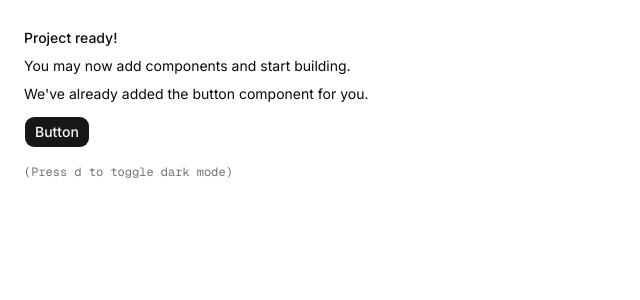
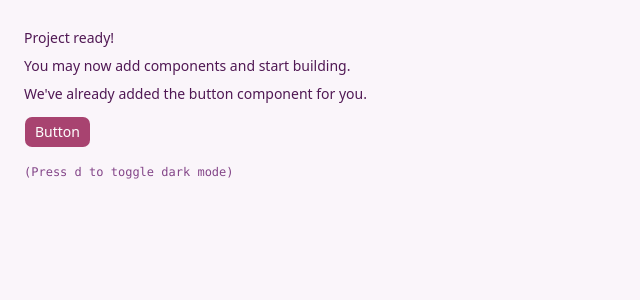
Before and after one commit to nilavtalukdar06/repo-ask, a Next.js app: page / in a window 1280 px wide. Shown: the top 300 px of the page, without its empty margins (0-640 px from the left). Built offline with nearby package versions, Linux system fonts and the light colour scheme.

Commit message:
added meatadata, updated theme and created claude.md

```diff
--- a/app/globals.css
+++ b/app/globals.css
@@ -6,7 +6,10 @@
 
 @theme inline {
   --font-heading: var(--font-sans);
-  --font-sans: var(--font-sans);
+  --font-sans:
+    ui-sans-serif, system-ui, -apple-system, BlinkMacSystemFont, "Segoe UI",
+    Roboto, "Helvetica Neue", Arial, "Noto Sans", sans-serif,
+    "Apple Color Emoji", "Segoe UI Emoji", "Segoe UI Symbol", "Noto Color Emoji";
   --color-sidebar-ring: var(--sidebar-ring);
   --color-sidebar-border: var(--sidebar-border);
   --color-sidebar-accent-foreground: var(--sidebar-accent-foreground);
@@ -45,75 +48,163 @@
   --radius-2xl: calc(var(--radius) * 1.8);
   --radius-3xl: calc(var(--radius) * 2.2);
   --radius-4xl: calc(var(--radius) * 2.6);
+  --font-mono:
+    ui-monospace, SFMono-Regular, Menlo, Monaco, Consolas, "Liberation Mono",
+    "Courier New", monospace;
+  --font-serif: ui-serif, Georgia, Cambria, "Times New Roman", Times, serif;
+  --radius: 0.5rem;
+  --tracking-tighter: calc(var(--tracking-normal) - 0.05em);
+  --tracking-tight: calc(var(--tracking-normal) - 0.025em);
+  --tracking-wide: calc(var(--tracking-normal) + 0.025em);
+  --tracking-wider: calc(var(--tracking-normal) + 0.05em);
+  --tracking-widest: calc(var(--tracking-normal) + 0.1em);
+  --tracking-normal: var(--tracking-normal);
+  --shadow-2xl: var(--shadow-2xl);
+  --shadow-xl: var(--shadow-xl);
+  --shadow-lg: var(--shadow-lg);
+  --shadow-md: var(--shadow-md);
+  --shadow: var(--shadow);
+  --shadow-sm: var(--shadow-sm);
+  --shadow-xs: var(--shadow-xs);
+  --shadow-2xs: var(--shadow-2xs);
+  --spacing: var(--spacing);
+  --letter-spacing: var(--letter-spacing);
+  --shadow-offset-y: var(--shadow-offset-y);
+  --shadow-offset-x: var(--shadow-offset-x);
+  --shadow-spread: var(--shadow-spread);
+  --shadow-blur: var(--shadow-blur);
+  --shadow-opacity: var(--shadow-opacity);
+  --color-shadow-color: var(--shadow-color);
+  --color-destructive-foreground: var(--destructive-foreground);
 }
 
 :root {
-  --background: oklch(1 0 0);
-  --foreground: oklch(0.145 0 0);
-  --card: oklch(1 0 0);
-  --card-foreground: oklch(0.145 0 0);
+  --background: oklch(0.9754 0.0084 325.6414);
+  --foreground: oklch(0.3257 0.1161 325.0372);
+  --card: oklch(0.9754 0.0084 325.6414);
+  --card-foreground: oklch(0.3257 0.1161 325.0372);
   --popover: oklch(1 0 0);
-  --popover-foreground: oklch(0.145 0 0);
-  --primary: oklch(0.205 0 0);
-  --primary-foreground: oklch(0.985 0 0);
-  --secondary: oklch(0.97 0 0);
-  --secondary-foreground: oklch(0.205 0 0);
-  --muted: oklch(0.97 0 0);
-  --muted-foreground: oklch(0.556 0 0);
-  --accent: oklch(0.97 0 0);
-  --accent-foreground: oklch(0.205 0 0);
-  --destructive: oklch(0.577 0.245 27.325);
-  --border: oklch(0.922 0 0);
-  --input: oklch(0.922 0 0);
-  --ring: oklch(0.708 0 0);
-  --chart-1: oklch(0.87 0 0);
-  --chart-2: oklch(0.556 0 0);
-  --chart-3: oklch(0.439 0 0);
-  --chart-4: oklch(0.371 0 0);
-  --chart-5: oklch(0.269 0 0);
-  --radius: 0.625rem;
-  --sidebar: oklch(0.985 0 0);
-  --sidebar-foreground: oklch(0.145 0 0);
-  --sidebar-primary: oklch(0.205 0 0);
-  --sidebar-primary-foreground: oklch(0.985 0 0);
-  --sidebar-accent: oklch(0.97 0 0);
-  --sidebar-accent-foreground: oklch(0.205 0 0);
-  --sidebar-border: oklch(0.922 0 0);
-  --sidebar-ring: oklch(0.708 0 0);
+  --popover-foreground: oklch(0.3257 0.1161 325.0372);
+  --primary: oklch(0.5316 0.1409 355.1999);
+  --primary-foreground: oklch(1 0 0);
+  --secondary: oklch(0.8696 0.0675 334.8991);
+  --secondary-foreground: oklch(0.4448 0.1341 324.7991);
+  --muted: oklch(0.9395 0.026 331.5454);
+  --muted-foreground: oklch(0.4924 0.1244 324.4523);
+  --accent: oklch(0.8696 0.0675 334.8991);
+  --accent-foreground: oklch(0.4448 0.1341 324.7991);
+  --destructive: oklch(0.5248 0.1368 20.8317);
+  --border: oklch(0.8568 0.0829 328.911);
+  --input: oklch(0.8517 0.0558 336.6002);
+  --ring: oklch(0.5916 0.218 0.5844);
+  --chart-1: oklch(0.6038 0.2363 344.4657);
+  --chart-2: oklch(0.4445 0.2251 300.6246);
+  --chart-3: oklch(0.379 0.0438 226.1538);
+  --chart-4: oklch(0.833 0.1185 88.3461);
+  --chart-5: oklch(0.7843 0.1256 58.9964);
+  --radius: 0.5rem;
+  --sidebar: oklch(0.936 0.0288 320.5788);
+  --sidebar-foreground: oklch(0.4948 0.1909 354.5435);
+  --sidebar-primary: oklch(0.3963 0.0251 285.1962);
+  --sidebar-primary-foreground: oklch(0.9668 0.0124 337.5228);
+  --sidebar-accent: oklch(0.9789 0.0013 106.4235);
+  --sidebar-accent-foreground: oklch(0.3963 0.0251 285.1962);
+  --sidebar-border: oklch(0.9383 0.0026 48.7178);
+  --sidebar-ring: oklch(0.5916 0.218 0.5844);
+  --destructive-foreground: oklch(1 0 0);
+  --font-sans:
+    ui-sans-serif, system-ui, -apple-system, BlinkMacSystemFont, "Segoe UI",
+    Roboto, "Helvetica Neue", Arial, "Noto Sans", sans-serif,
+    "Apple Color Emoji", "Segoe UI Emoji", "Segoe UI Symbol", "Noto Color Emoji";
+  --font-serif: ui-serif, Georgia, Cambria, "Times New Roman", Times, serif;
+  --font-mono:
+    ui-monospace, SFMono-Regular, Menlo, Monaco, Consolas, "Liberation Mono",
+    "Courier New", monospace;
+  --shadow-color: oklch(0 0 0);
+  --shadow-opacity: 0.1;
+  --shadow-blur: 3px;
+  --shadow-spread: 0px;
+  --shadow-offset-x: 0;
+  --shadow-offset-y: 1px;
+  --letter-spacing: 0em;
+  --spacing: 0.25rem;
+  --shadow-2xs: 0 1px 3px 0px hsl(0 0% 0% / 0.05);
+  --shadow-xs: 0 1px 3px 0px hsl(0 0% 0% / 0.05);
+  --shadow-sm:
+    0 1px 3px 0px hsl(0 0% 0% / 0.1), 0 1px 2px -1px hsl(0 0% 0% / 0.1);
+  --shadow: 0 1px 3px 0px hsl(0 0% 0% / 0.1), 0 1px 2px -1px hsl(0 0% 0% / 0.1);
+  --shadow-md:
+    0 1px 3px 0px hsl(0 0% 0% / 0.1), 0 2px 4px -1px hsl(0 0% 0% / 0.1);
+  --shadow-lg:
+    0 1px 3px 0px hsl(0 0% 0% / 0.1), 0 4px 6px -1px hsl(0 0% 0% / 0.1);
+  --shadow-xl:
+    0 1px 3px 0px hsl(0 0% 0% / 0.1), 0 8px 10px -1px hsl(0 0% 0% / 0.1);
+  --shadow-2xl: 0 1px 3px 0px hsl(0 0% 0% / 0.25);
+  --tracking-normal: 0em;
 }
 
 .dark {
-  --background: oklch(0.145 0 0);
-  --foreground: oklch(0.985 0 0);
-  --card: oklch(0.205 0 0);
-  --card-foreground: oklch(0.985 0 0);
-  --popover: oklch(0.205 0 0);
-  --popover-foreground: oklch(0.985 0 0);
-  --primary: oklch(0.922 0 0);
-  --primary-foreground: oklch(0.205 0 0);
-  --secondary: oklch(0.269 0 0);
-  --secondary-foreground: oklch(0.985 0 0);
-  --muted: oklch(0.269 0 0);
-  --muted-foreground: oklch(0.708 0 0);
-  --accent: oklch(0.269 0 0);
-  --accent-foreground: oklch(0.985 0 0);
-  --destructive: oklch(0.704 0.191 22.216);
-  --border: oklch(1 0 0 / 10%);
-  --input: oklch(1 0 0 / 15%);
-  --ring: oklch(0.556 0 0);
-  --chart-1: oklch(0.87 0 0);
-  --chart-2: oklch(0.556 0 0);
-  --chart-3: oklch(0.439 0 0);
-  --chart-4: oklch(0.371 0 0);
-  --chart-5: oklch(0.269 0 0);
-  --sidebar: oklch(0.205 0 0);
-  --sidebar-foreground: oklch(0.985 0 0);
-  --sidebar-primary: oklch(0.488 0.243 264.376);
-  --sidebar-primary-foreground: oklch(0.985 0 0);
-  --sidebar-accent: oklch(0.269 0 0);
-  --sidebar-accent-foreground: oklch(0.985 0 0);
-  --sidebar-border: oklch(1 0 0 / 10%);
-  --sidebar-ring: oklch(0.556 0 0);
+  --background: oklch(0.2409 0.0201 307.5346);
+  --foreground: oklch(0.8398 0.0387 309.5391);
+  --card: oklch(0.2803 0.0232 307.5413);
+  --card-foreground: oklch(0.8456 0.0302 341.4597);
+  --popover: oklch(0.1548 0.0132 338.9015);
+  --popover-foreground: oklch(0.9647 0.0091 341.8035);
+  --primary: oklch(0.4607 0.1853 4.0994);
+  --primary-foreground: oklch(0.856 0.0618 346.3684);
+  --secondary: oklch(0.3137 0.0306 310.061);
+  --secondary-foreground: oklch(0.8483 0.0382 307.9613);
+  --muted: oklch(0.2634 0.0219 309.4748);
+  --muted-foreground: oklch(0.794 0.0372 307.1032);
+  --accent: oklch(0.3649 0.0508 308.4911);
+  --accent-foreground: oklch(0.9647 0.0091 341.8035);
+  --destructive: oklch(0.2258 0.0524 12.6119);
+  --border: oklch(0.3286 0.0154 343.4461);
+  --input: oklch(0.3387 0.0195 332.8347);
+  --ring: oklch(0.5916 0.218 0.5844);
+  --chart-1: oklch(0.5316 0.1409 355.1999);
+  --chart-2: oklch(0.5633 0.1912 306.8561);
+  --chart-3: oklch(0.7227 0.1502 60.5799);
+  --chart-4: oklch(0.6193 0.2029 312.7422);
+  --chart-5: oklch(0.6118 0.2093 6.1387);
+  --sidebar: oklch(0.1893 0.0163 331.0475);
+  --sidebar-foreground: oklch(0.8607 0.0293 343.6612);
+  --sidebar-primary: oklch(0.4882 0.2172 264.3763);
+  --sidebar-primary-foreground: oklch(1 0 0);
+  --sidebar-accent: oklch(0.2337 0.0261 338.1961);
+  --sidebar-accent-foreground: oklch(0.9674 0.0013 286.3752);
+  --sidebar-border: oklch(0 0 0);
+  --sidebar-ring: oklch(0.5916 0.218 0.5844);
+  --destructive-foreground: oklch(1 0 0);
+  --radius: 0.5rem;
+  --font-sans:
+    ui-sans-serif, system-ui, -apple-system, BlinkMacSystemFont, "Segoe UI",
+    Roboto, "Helvetica Neue", Arial, "Noto Sans", sans-serif,
+    "Apple Color Emoji", "Segoe UI Emoji", "Segoe UI Symbol", "Noto Color Emoji";
+  --font-serif: ui-serif, Georgia, Cambria, "Times New Roman", Times, serif;
+  --font-mono:
+    ui-monospace, SFMono-Regular, Menlo, Monaco, Consolas, "Liberation Mono",
+    "Courier New", monospace;
+  --shadow-color: oklch(0 0 0);
+  --shadow-opacity: 0.1;
+  --shadow-blur: 3px;
+  --shadow-spread: 0px;
+  --shadow-offset-x: 0;
+  --shadow-offset-y: 1px;
+  --letter-spacing: 0em;
+  --spacing: 0.25rem;
+  --shadow-2xs: 0 1px 3px 0px hsl(0 0% 0% / 0.05);
+  --shadow-xs: 0 1px 3px 0px hsl(0 0% 0% / 0.05);
+  --shadow-sm:
+    0 1px 3px 0px hsl(0 0% 0% / 0.1), 0 1px 2px -1px hsl(0 0% 0% / 0.1);
+  --shadow: 0 1px 3px 0px hsl(0 0% 0% / 0.1), 0 1px 2px -1px hsl(0 0% 0% / 0.1);
+  --shadow-md:
+    0 1px 3px 0px hsl(0 0% 0% / 0.1), 0 2px 4px -1px hsl(0 0% 0% / 0.1);
+  --shadow-lg:
+    0 1px 3px 0px hsl(0 0% 0% / 0.1), 0 4px 6px -1px hsl(0 0% 0% / 0.1);
+  --shadow-xl:
+    0 1px 3px 0px hsl(0 0% 0% / 0.1), 0 8px 10px -1px hsl(0 0% 0% / 0.1);
+  --shadow-2xl: 0 1px 3px 0px hsl(0 0% 0% / 0.25);
 }
 
 @layer base {
@@ -122,6 +213,7 @@
   }
   body {
     @apply bg-background text-foreground;
+    letter-spacing: var(--tracking-normal);
   }
   html {
     @apply font-sans;
--- a/app/layout.tsx
+++ b/app/layout.tsx
@@ -1,8 +1,59 @@
 import { Geist_Mono, Inter } from "next/font/google";
+import type { Metadata } from "next";
 
 import "./globals.css";
 import { ThemeProvider } from "@/components/theme-provider";
 import { cn } from "@/lib/utils";
+
+const siteName = "RepoAsk";
+const description =
+  "Paste any GitHub repository and ask questions about the code. Understand unknown codebases with answers grounded in the repo.";
+
+export const metadata: Metadata = {
+  title: {
+    default: `${siteName} — Ask questions about any GitHub repository`,
+    template: `%s | ${siteName}`,
+  },
+  description,
+  applicationName: siteName,
+  keywords: [
+    "RepoAsk",
+    "GitHub",
+    "repository Q&A",
+    "ask questions about code",
+    "codebase explorer",
+    "understand unknown repositories",
+  ],
+  authors: [{ name: siteName }],
+  creator: siteName,
+  category: "developer tools",
+  referrer: "origin-when-cross-origin",
+  openGraph: {
+    type: "website",
+    locale: "en_US",
+    siteName,
+    title: siteName,
+    description,
+  },
+  twitter: {
+    card: "summary_large_image",
+    title: siteName,
+    description,
+  },
+  robots: {
+    index: true,
+    follow: true,
+    googleBot: {
+      index: true,
+      follow: true,
+    },
+  },
+  formatDetection: {
+    email: false,
+    address: false,
+    telephone: false,
+  },
+};
 
 const inter = Inter({ subsets: ["latin"], variable: "--font-sans" });
 
```
Also changed, not shown: 2 other files (tests, documents, lock files or other folders).
